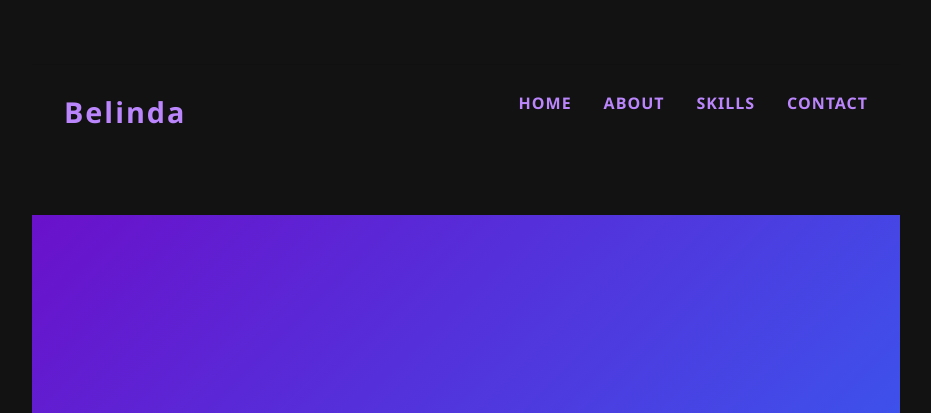
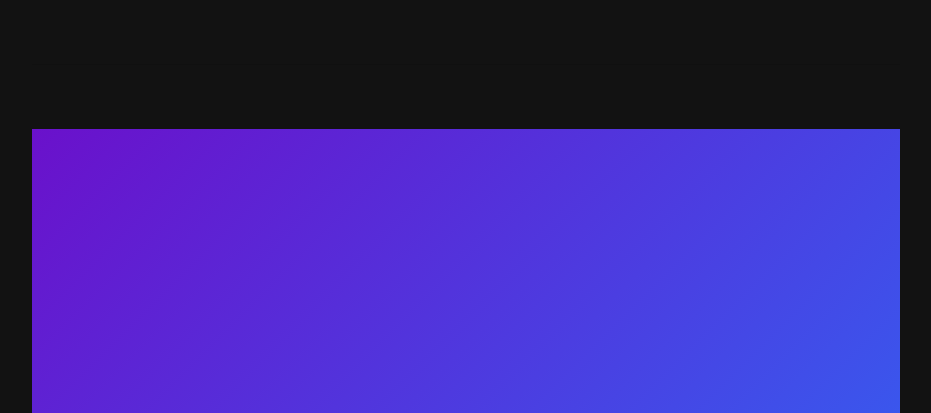
Before and after one commit to belinda-png/mywebsite, a Django app: page / in a window 1280 px wide. Shown: the top 413 px of the page, without its empty margins (174-1105 px from the left). Run offline with Django 5.2, Linux system fonts and the light colour scheme; some libraries are stand-ins or nearby versions.

Commit message:
everything chnaged

```diff
--- a/belinda/website/templates/index.html
+++ b/belinda/website/templates/index.html
@@ -289,15 +289,6 @@
             }
         }
     </style>
-           <nav>
-            <div class="logo">Belinda</div>
-            <ul>
-                <li><a href="#hero">Home</a></li>
-                <li><a href="#about">About</a></li>
-                <li><a href="#skills">Skills</a></li>
-                <li><a href="#contact">Contact</a></li>
-            </ul>
-        </nav>
 <body>
 
 
```
